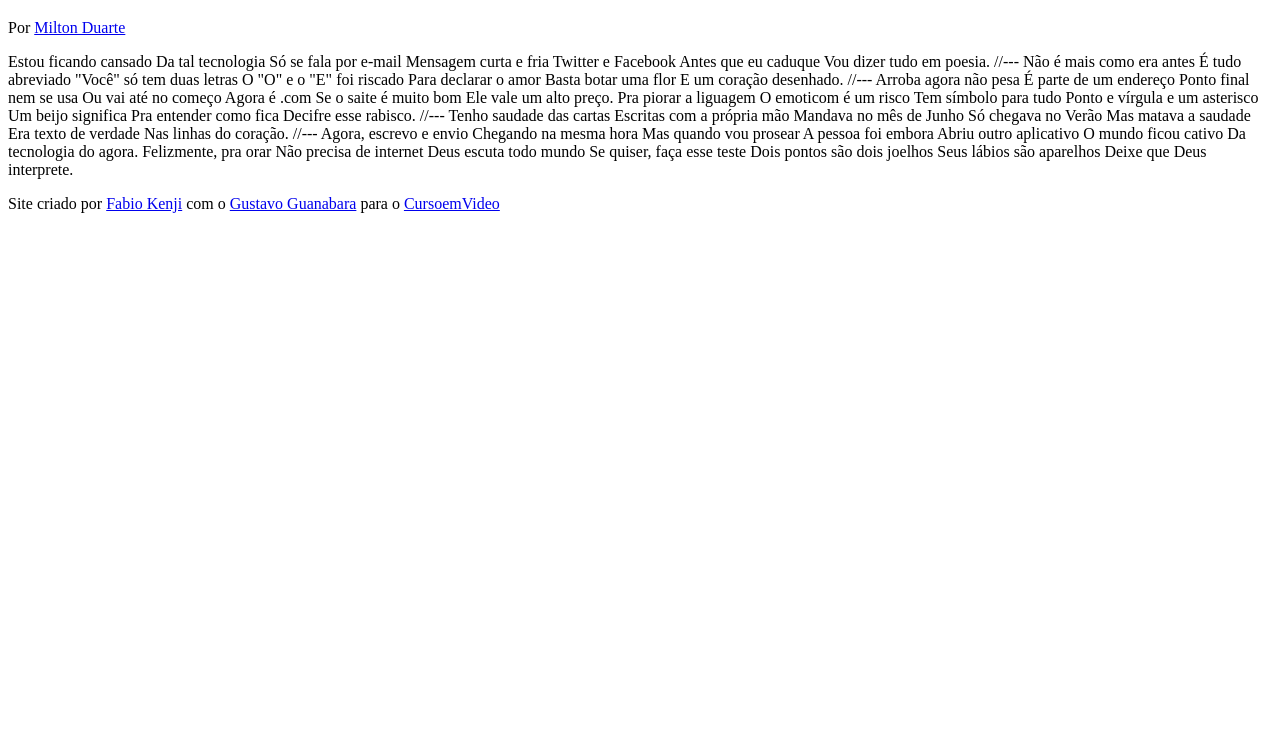
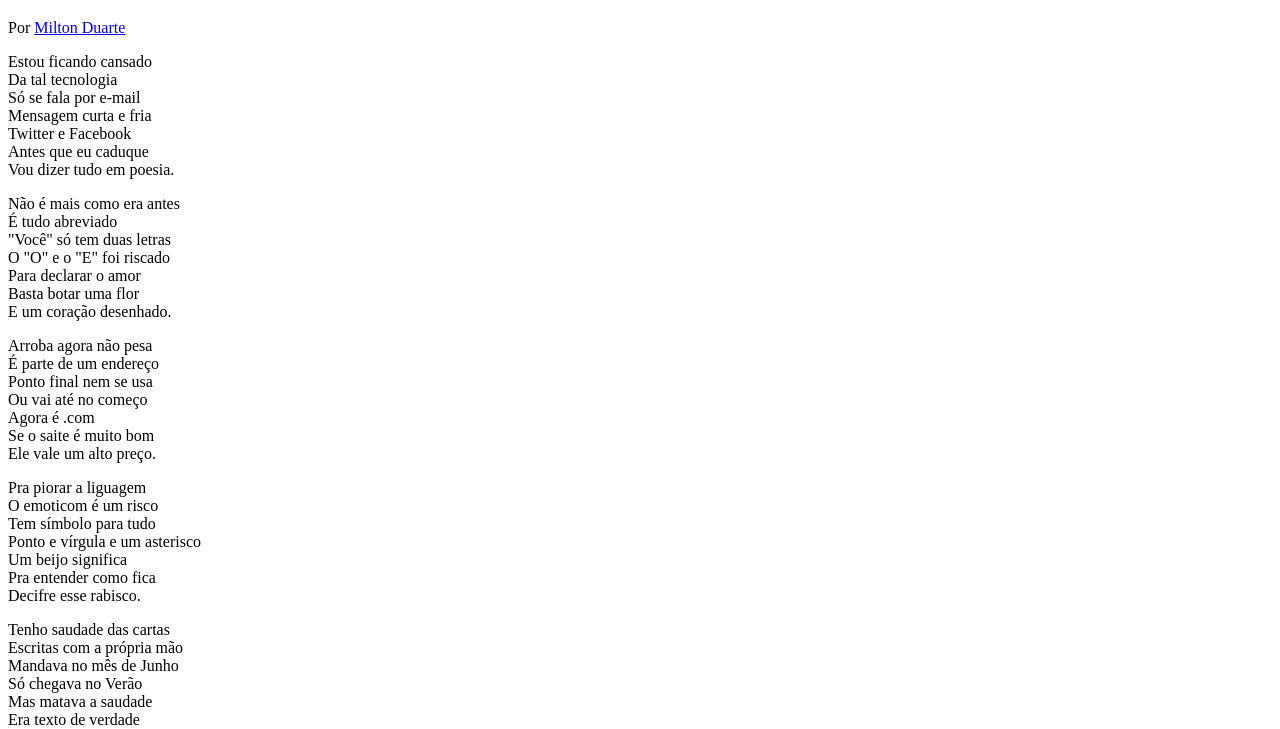
Before and after one commit to Fabio-Kenji/projeto-cordel, a plain HTML site: page index.html in a window 1280 px wide. Shown: the part 61-790 px from the top of the page. Drawn offline with Linux system fonts and the light colour scheme.

Commit message:
criei a estrutura do cordel e o arquivo css

```diff
--- /dev/null
+++ b/estilo/style.css
@@ -0,0 +1 @@
+@charset "UTF-8";
--- a/index.html
+++ b/index.html
@@ -4,76 +4,93 @@
     <meta charset="UTF-8">
     <meta name="viewport" content="width=device-width, initial-scale=1.0">
     <title>Cordel Moderno</title>
+    <link rel="stylesheet" href="estilo/style.css">
 </head>
 <body>
     <header>
         <h1>Cordel Moderno</h1>
-        <p>Por <a href="https://www.recantodasletras.com.br/poesias/3186743">Milton Duarte</a></p>
+        <p>Por <a href="https://www.recantodasletras.com.br/poesias/3186743" target="_blank">Milton Duarte</a></p>
     </header>
 
-    Estou ficando cansado
-    Da tal tecnologia
-    Só se fala por e-mail
-    Mensagem curta e fria
-    Twitter e Facebook
-    Antes que eu caduque
-    Vou dizer tudo em poesia.
+    <section>
+        <p>
+            Estou ficando cansado <br>
+            Da tal tecnologia <br>
+            Só se fala por e-mail <br>
+            Mensagem curta e fria <br>
+            Twitter e Facebook <br>
+            Antes que eu caduque <br>
+            Vou dizer tudo em poesia.
+        </p>
+    </section>
 
-    //---
+    <section>
+        <p>
+            Não é mais como era antes <br>
+            É tudo abreviado <br>
+            "Você" só tem duas letras <br>
+            O "O" e o "E" foi riscado <br>
+            Para declarar o amor <br>
+            Basta botar uma flor <br>
+            E um coração desenhado.
+        </p>
+    </section>
 
-    Não é mais como era antes
-    É tudo abreviado
-    "Você" só tem duas letras
-    O "O" e o "E" foi riscado
-    Para declarar o amor
-    Basta botar uma flor
-    E um coração desenhado.
+    <section>
+        <p>
+            Arroba agora não pesa <br>
+            É parte de um endereço <br>
+            Ponto final nem se usa <br>
+            Ou vai até no começo <br>
+            Agora é .com <br>
+            Se o saite é muito bom <br>
+            Ele vale um alto preço.
+        </p>
 
-    //---
+        <p>
+            Pra piorar a liguagem <br>
+            O emoticom é um risco <br>
+            Tem símbolo para tudo <br>
+            Ponto e vírgula e um asterisco <br>
+            Um beijo significa <br>
+            Pra entender como fica <br>
+            Decifre esse rabisco.
+        </p>
+    </section>
 
-    Arroba agora não pesa
-    É parte de um endereço
-    Ponto final nem se usa
-    Ou vai até no começo
-    Agora é .com
-    Se o saite é muito bom
-    Ele vale um alto preço.
+    <section>
+        <p>
+            Tenho saudade das cartas <br>
+            Escritas com a própria mão <br>
+            Mandava no mês de Junho <br>
+            Só chegava no Verão <br>
+            Mas matava a saudade <br>
+            Era texto de verdade <br>
+            Nas linhas do coração.
+        </p>
+    </section>
 
-    Pra piorar a liguagem
-    O emoticom é um risco
-    Tem símbolo para tudo
-    Ponto e vírgula e um asterisco
-    Um beijo significa
-    Pra entender como fica
-    Decifre esse rabisco.
+    <section>
+        <p>
+            Agora, escrevo e envio <br>
+            Chegando na mesma hora <br>
+            Mas quando vou prosear <br>
+            A pessoa foi embora <br>
+            Abriu outro aplicativo <br>
+            O mundo ficou cativo <br>
+            Da tecnologia do agora.
+        </p>
 
-    //---
-
-    Tenho saudade das cartas
-    Escritas com a própria mão
-    Mandava no mês de Junho
-    Só chegava no Verão
-    Mas matava a saudade
-    Era texto de verdade
-    Nas linhas do coração.
-
-    //---
-
-    Agora, escrevo e envio
-    Chegando na mesma hora
-    Mas quando vou prosear
-    A pessoa foi embora
-    Abriu outro aplicativo
-    O mundo ficou cativo
-    Da tecnologia do agora.
-
-    Felizmente, pra orar
-    Não precisa de internet
-    Deus escuta todo mundo
-    Se quiser, faça esse teste
-    Dois pontos são dois joelhos
-    Seus lábios são aparelhos
-    Deixe que Deus interprete.
+        <p>
+            Felizmente, pra orar <br>
+            Não precisa de internet <br>
+            Deus escuta todo mundo <br>
+            Se quiser, faça esse teste <br>
+            Dois pontos são dois joelhos <br>
+            Seus lábios são aparelhos <br>
+            Deixe que Deus interprete.
+        </p>
+    </section>
 
     <footer>
         <p>Site criado por <a href="https://github.com/Fabio-Kenji" target="_blank">Fabio Kenji</a> com o <a href="https://github.com/gustavoguanabara" target="_blank">Gustavo Guanabara</a> para o <a href="https://www.cursoemvideo.com" target="_blank">CursoemVideo</a></p>
```
